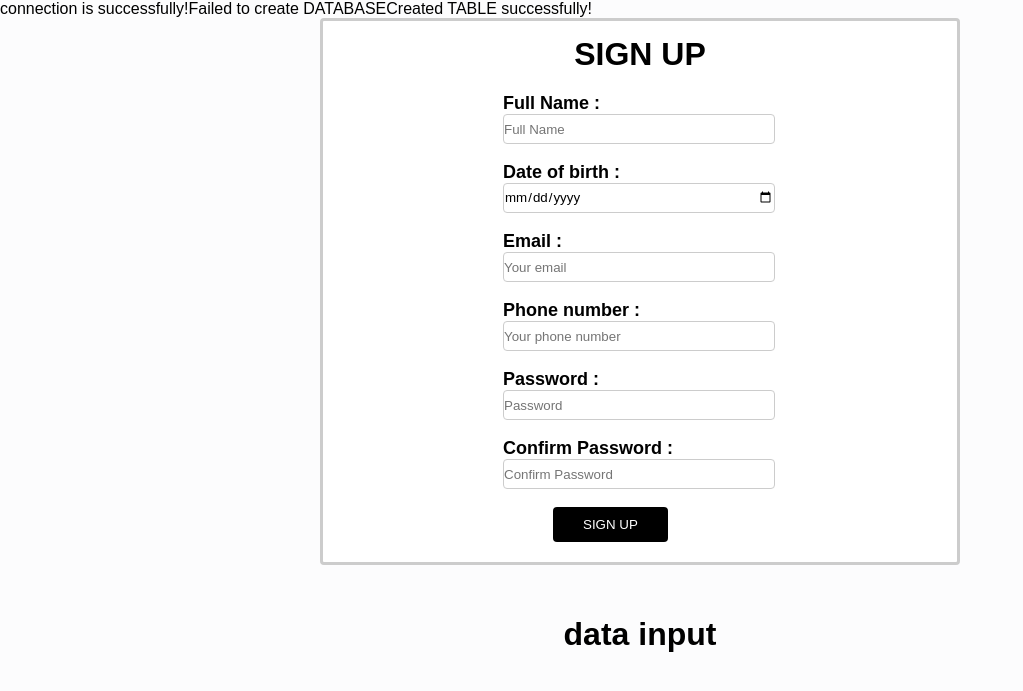
After one commit to Son123asdaw/PHP-project-05, a PHP site: page /signup.php in a window 1280 px wide. The commit adds this page. Shown: the top 691 px of the page, without its empty margins (0-1023 px from the left). Run offline with PHP 8.4, Linux system fonts and the light colour scheme.

Commit message:
update DB

```diff
--- /dev/null
+++ b/logout.php
@@ -0,0 +1,5 @@
+<?php
+session_start();
+session_destroy();
+header('location: /login.php');
+?>
--- /dev/null
+++ b/signup.php
@@ -0,0 +1,236 @@
+<!DOCTYPE html>
+<html lang="en">
+
+<head>
+    <meta charset="UTF-8">
+    <meta name="viewport" content="width=device-width, initial-scale=1.0">
+    <title>Document</title>
+    <link rel="stylesheet" href="style.css">
+</head>
+<?php
+session_start();
+$errors = [];
+$email = null;
+$password = null;
+$number = null;
+$date = null;
+$fullName = null;
+$confirmPass = null;
+$check = true;
+$isPostMethod = $_SERVER['REQUEST_METHOD'] == 'POST';
+$users = [];
+
+$severname  = 'localhost';
+$username = 'root';
+$password = '';
+$myDB = 'signupInfor';
+
+$connection = new mysqli($severname , $username , $password ,$myDB);
+if(!$connection){
+    die('Connection failed!' . mysqli_connect_error());
+}
+    echo 'connection is successfully!';
+
+$sql = "CREATE DATABASE signupInfor";
+if($connection->query($sql)){
+    echo 'Created DATABASE successfully!';
+}else {
+    echo 'Failed to create DATABASE';
+}
+$sql = "CREATE TABLE users (
+    id INT PRIMARY KEY ,
+    fullName VARCHAR(255) ,
+    date DATETIME,
+    email VARCHAR(255),
+    password VARCHAR(255),
+    confirmpassword VARCHAR(255),
+    numberphone INT
+);";
+
+if($connection->query($sql)){
+    echo 'Created TABLE successfully!';
+}else {
+    echo 'Created TABLE failed!';
+}
+
+
+
+
+
+
+if ($_SERVER['REQUEST_METHOD'] == 'POST') {
+
+    if (empty($_POST['fullName'])) {
+        $errors['fullName'] = 'Fullname is require!';
+        $check = false;
+    } elseif (preg_match('@[0-9]@', $_POST['fullName'])) {
+        $errors['fullName'] = 'Full name is not valid!';
+        $check = false;
+    } else {
+        $fullName = $_POST['fullName'];
+
+    }
+    if (empty($_POST['date'])) {
+        $errors['date'] = 'Date is require!';
+        $check = false;
+    } elseif ($_POST['date'] > date('Y-m-d')) {
+        $errors['date'] = 'Date is not valid';
+    } else {
+        $date = $_POST['date'];
+    }
+    if (empty($_POST['email'])) {
+        $errors['email'] = 'Email is require!';
+        $check = false;
+    } elseif (!filter_var($_POST['email'], FILTER_VALIDATE_EMAIL)) {
+        $errors['email'] = 'Email is not valid!';
+        $check = false;
+    } else {
+        $email = $_POST['email'];
+    }
+    if (empty($_POST['password'])) {
+        $errors['password'] = 'Password is require!';
+        $check = false;
+    } elseif (strlen($_POST['password']) < 8) {
+        $errors['password'] = 'Password must be at least 8 characters long';
+        $check = false;
+    } elseif (!preg_match('@[A-Z]@', $_POST['password'])) {
+        $errors['password'] = 'Password must have 1 capital letter';
+        $check = false;
+    } elseif (!preg_match('@[a-z]@', $_POST['password'])) {
+        $errors['password'] = 'Password must have 1 lower case letter';
+        $check = false;
+    } elseif (!preg_match('@[0-9]@', $_POST['password'])) {
+        $errors['password'] =  'Password must have 1 number';
+        $check = false;
+    } elseif (!preg_match('@[^\w]@', $_POST['password'])) {
+        $errors['password'] = 'Password must have 1 special character';
+        $check = false;
+    } else {
+        $password = $_POST['password'];
+    }
+    if (empty($_POST['confirmPass'])) {
+        $errors['confirmPass'] =   'Please re-enter your password!';
+        $check = false;
+    } else {
+        $confirmPass = $_POST['confirmPass'];
+    }
+    if ($password != $_POST['confirmPass']) {
+        $errors['confirmPass'] =  'Passwords do not match!';
+        $check = false;
+    } else {
+        $confirmPass = $_POST['confirmPass'];
+    }
+    if (empty($_POST['number'])) {
+        $errors['number'] = 'Please enter the phone number!';
+        $check = false;
+    } elseif (!preg_match('/^[0-9]{10}+$/', $_POST['number'])) {
+        $errors['number'] = 'Phone number is not valid!';
+        $check = false;
+    } else {
+        $number = $_POST['number'];
+    }
+    if ($check) {
+        $users[] = [
+            'fullName' => $fullName,
+            'date' => $date,
+            'email' => $email,
+            'number' => $number
+        ];
+    $sql = "INSERT INTO users (fullName , date, email, password, confirmpassword, numberphone)
+    Values('$fullName', '$date' , '$email' , '$password' , '$confirmPass', '$number');";
+    if($connection->query($sql)){
+        echo 'Insert new record successfully!';
+    }else {
+        echo 'Insert new record failed!';
+    }
+        header('Location: /login.php');
+        $fullName = null;
+        $date = null;
+        $email = null;
+        $number = null;
+
+    }
+}
+
+
+function getErrorsMessage($key, $errors)
+{
+    if (array_key_exists($key, $errors)) {
+        return $errors[$key];
+    } else {
+        return '';
+    }
+}
+
+?>
+
+<body>
+
+    <style>
+        body {
+
+            background-color: #FCFCFD;
+        }
+    </style>
+
+    <form method='POST' action='<?php htmlentities($_SERVER['PHP_SELF']) ?>'>
+        <h1>SIGN UP</h1>
+        <div class="edit-form">
+            <div class="input">
+                <label>Full Name : </label><br>
+                <input id="input-type" name='fullName' type='fullName' placeholder='Full Name' value="<?php echo $fullName ?>">
+                <p style="color:red;"><?php echo getErrorsMessage('fullName', $errors) ?></p>
+            </div> <br>
+            <div>
+                <label>Date of birth : </label><br>
+                <input id="input-type" name='date' type='date' placeholder='Your birth day' value="<?php echo $date ?>">
+                <p style="color:red;"><?php echo getErrorsMessage('date', $errors) ?></p>
+            </div> <br>
+            <div class="input">
+                <label>Email : </label><br>
+                <input id="input-type" name='email' type='email' placeholder='Your email' value="<?php echo $email ?>">
+                <p style="color:red;"><?php echo getErrorsMessage('email', $errors) ?></p>
+            </div> <br>
+            <div class="input">
+                <label>Phone number : </label><br>
+                <input id="input-type" name='number' type='number' placeholder='Your phone number' value="<?php echo $number ?>">
+                <p style="color:red;"><?php echo getErrorsMessage('number', $errors) ?></p>
+            </div> <br>
+            <div class="input">
+                <label>Password : </label> <br>
+                <input id="input-type" name='password' type='password' placeholder='Password'>
+                <p style="color:red;"><?php echo getErrorsMessage('password', $errors) ?></p>
+            </div> <br>
+            <div class="input">
+                <label>Confirm Password : </label> <br>
+                <input id="input-type" name='confirmPass' type='password' placeholder='Confirm Password'>
+                <p style="color:red;"><?php echo getErrorsMessage('confirmPass', $errors) ?></p>
+            </div> <br>
+
+            <button>SIGN UP</button>
+
+        </div>
+    </form> <br>
+    <p style="text-align: center; color:green">
+        <?php if ($check && $isPostMethod)
+            echo "Sign up success!";
+        ?>
+    </p> <br>
+
+    <div>
+        <h1>data input</h1>
+        <?php
+        foreach ($users as $user) {
+            echo 'fullName : ' .  $user['fullName'] . '<br>';
+            echo 'date : ' .  $user['date'] . '<br>';
+            echo 'email : ' .  $user['email'] . '<br>';
+            echo 'number : ' .   $user['number'] . '<br>';
+        }
+        ?>
+
+
+
+    </div>
+</body>
+
+</html>
```
Also changed, not shown: index.php (+22 -0 lines), login.php (+19 -179 lines).
